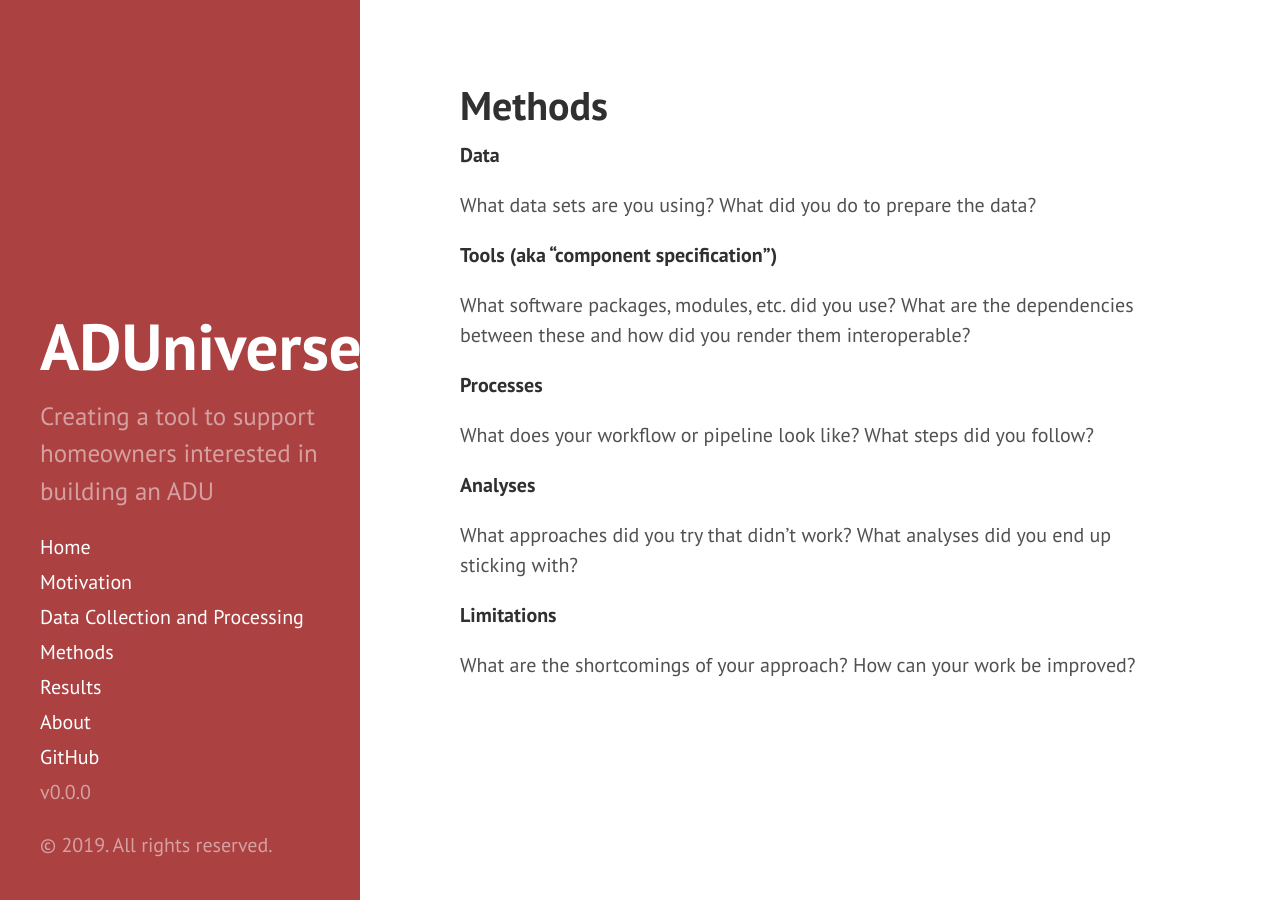
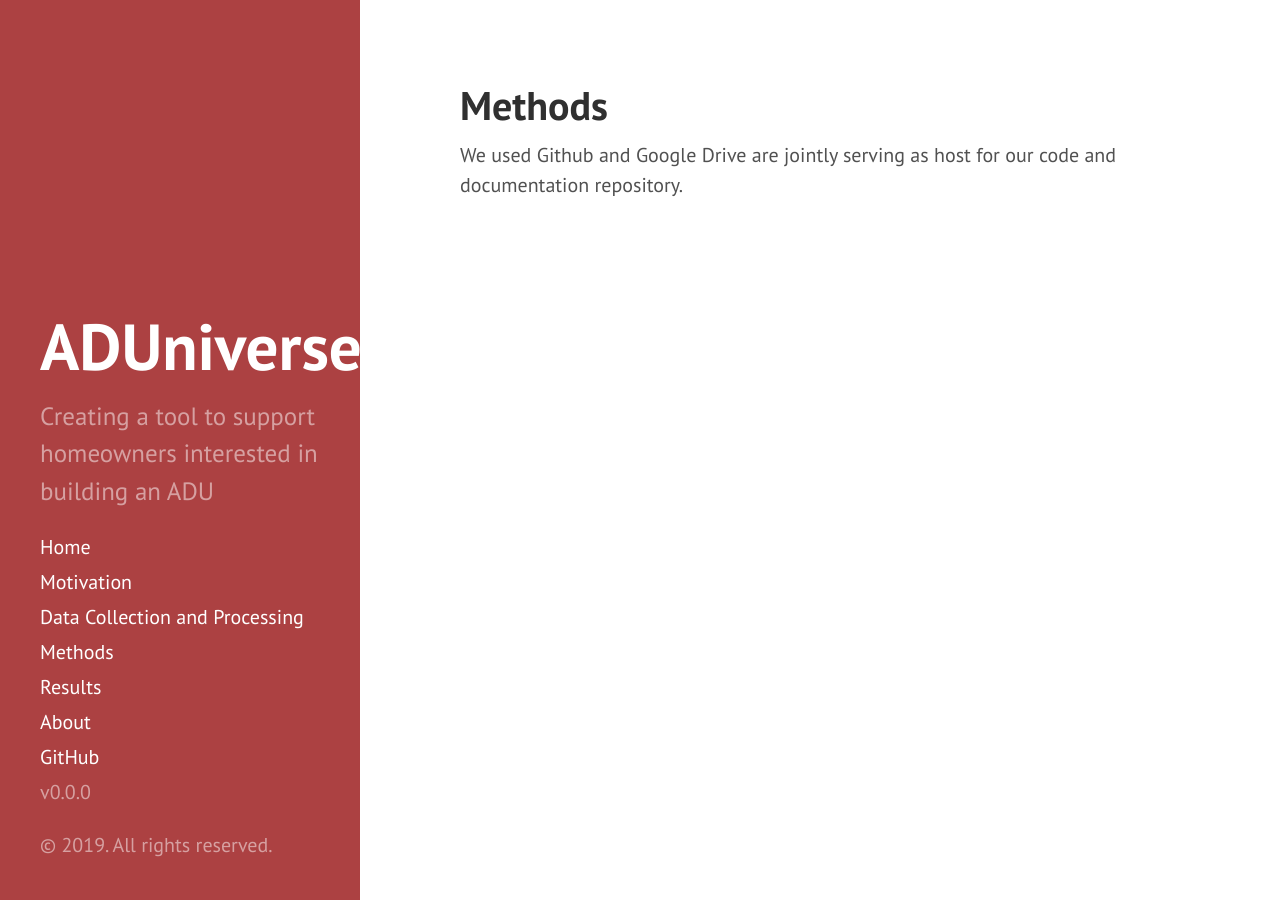
Before and after one commit to uwescience/ADUniverse, a Jekyll site: the page built from methods.md, in a window 1280 px wide. Built offline with Jekyll 4.4.1, drawn with Linux system fonts in a browser that asks for light colours.

Commit message:
code host update

```diff
--- a/methods.md
+++ b/methods.md
@@ -3,27 +3,5 @@ layout: page
 title: Methods
 ---
 
-**Data**
 
-What data sets are you using?
-What did you do to prepare the data?
-
-**Tools (aka “component specification”)**
-
-What software packages, modules, etc. did you use?
-What are the dependencies between these and how did you render them interoperable?
-
-**Processes**
-
-What does your workflow or pipeline look like?
-What steps did you follow?
-
-**Analyses**
-
-What approaches did you try that didn’t work?
-What analyses did you end up sticking with?
-
-**Limitations**
-
-What are the shortcomings of your approach?
-How can your work be improved?
+We used Github and Google Drive are jointly serving as host for our code and documentation repository.
```
